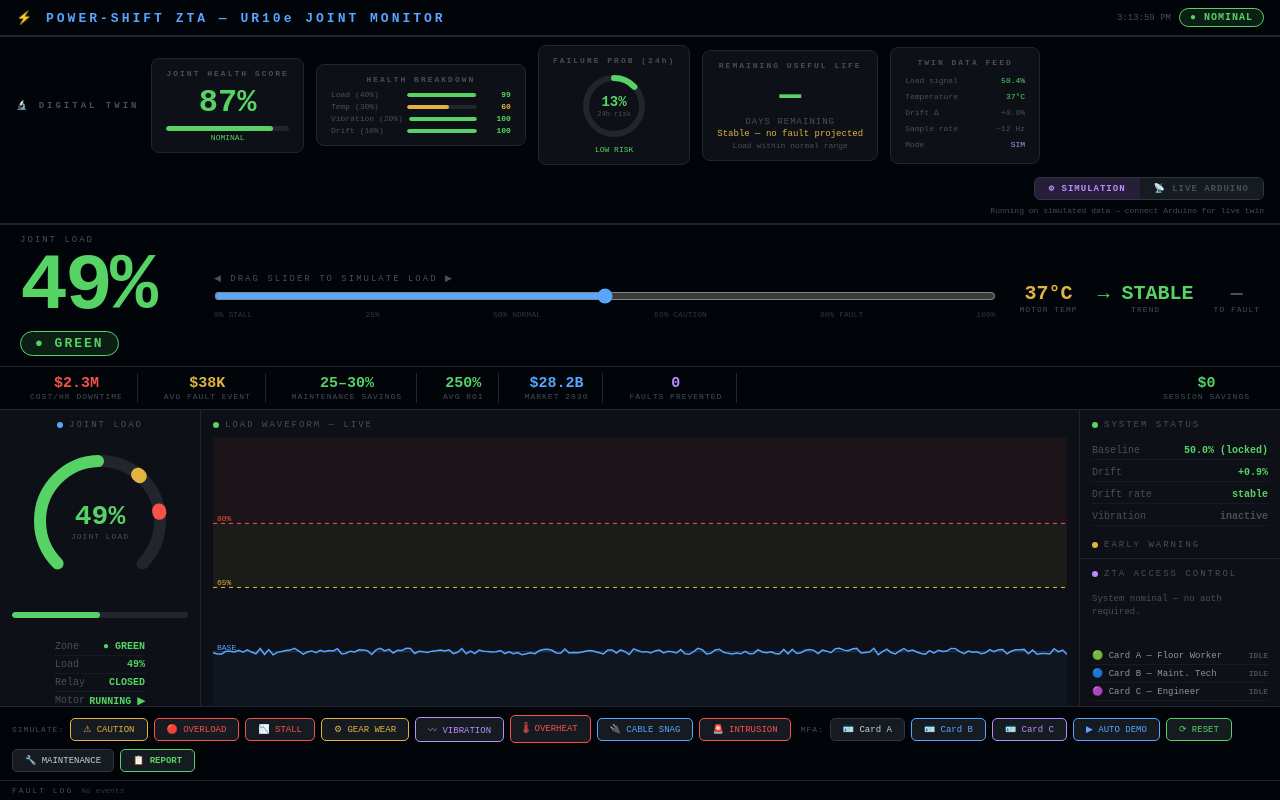
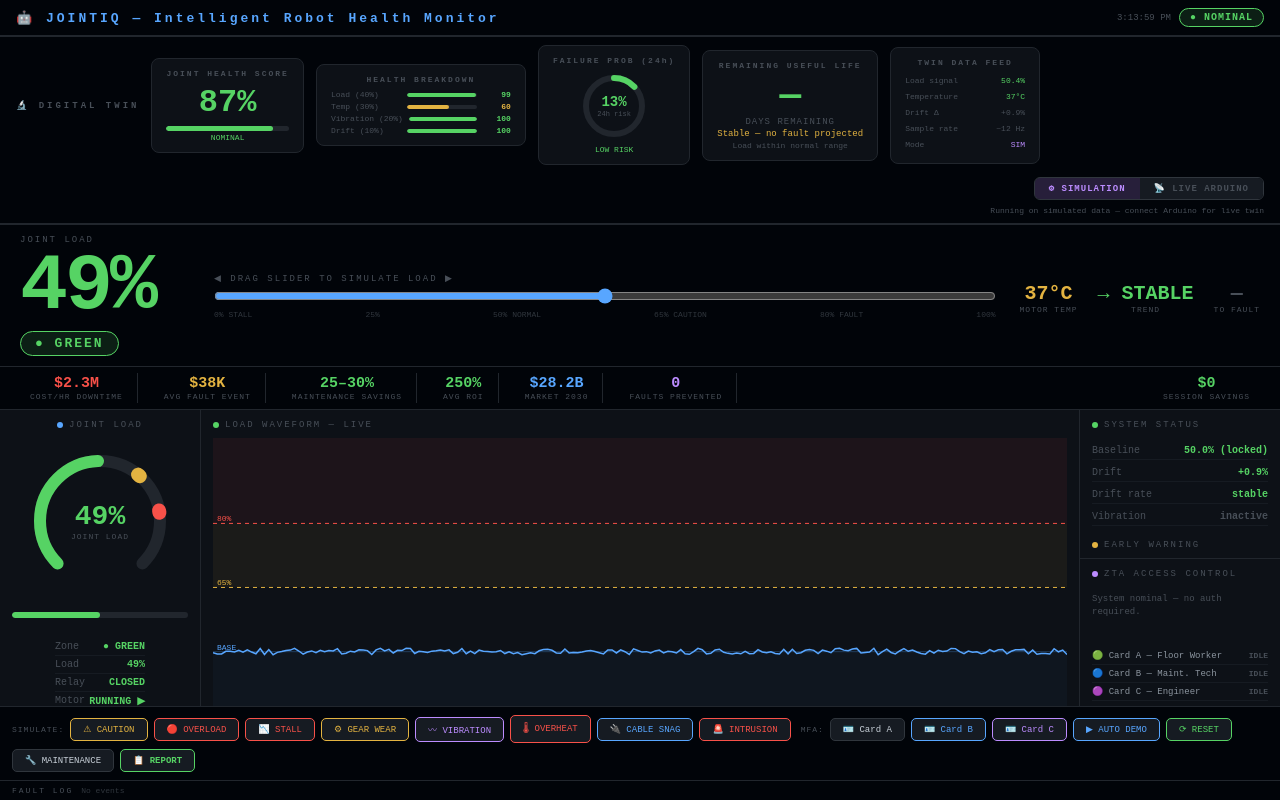
Before and after one commit to 8LUEPRINT3/hackathon-dashboard, a plain HTML site: page index.html in a window 1280 px wide. Drawn offline with Linux system fonts and the light colour scheme.

Commit message:
rebrand: JOINTIQ — Intelligent Robot Health Monitor

```diff
--- a/index.html
+++ b/index.html
@@ -3,7 +3,7 @@
 <head>
 <meta charset="UTF-8"/>
 <meta name="viewport" content="width=device-width,initial-scale=1.0"/>
-<title>Power-Shift ZTA — Honda UR10e Fault Monitor</title>
+<title>JOINTIQ — Honda UR10e Predictive Monitor</title>
 <style>
 *{margin:0;padding:0;box-sizing:border-box}
 body{background:#0d1117;color:#e6edf3;font-family:'Courier New',monospace;display:flex;flex-direction:column;height:100vh;overflow:hidden}
@@ -204,7 +204,7 @@ body{background:#0d1117;color:#e6edf3;font-family:'Courier New',monospace;displa
 
 <!-- HEADER -->
 <div id="header">
-  <h1>⚡ POWER-SHIFT ZTA — UR10e JOINT MONITOR</h1>
+  <h1>🤖 JOINTIQ — Intelligent Robot Health Monitor</h1>
   <div style="display:flex;gap:8px;align-items:center">
     <span style="font-size:9px;color:#484f58" id="clock"></span>
     <span class="hbadge green-b" id="hbadge">● NOMINAL</span>
```
